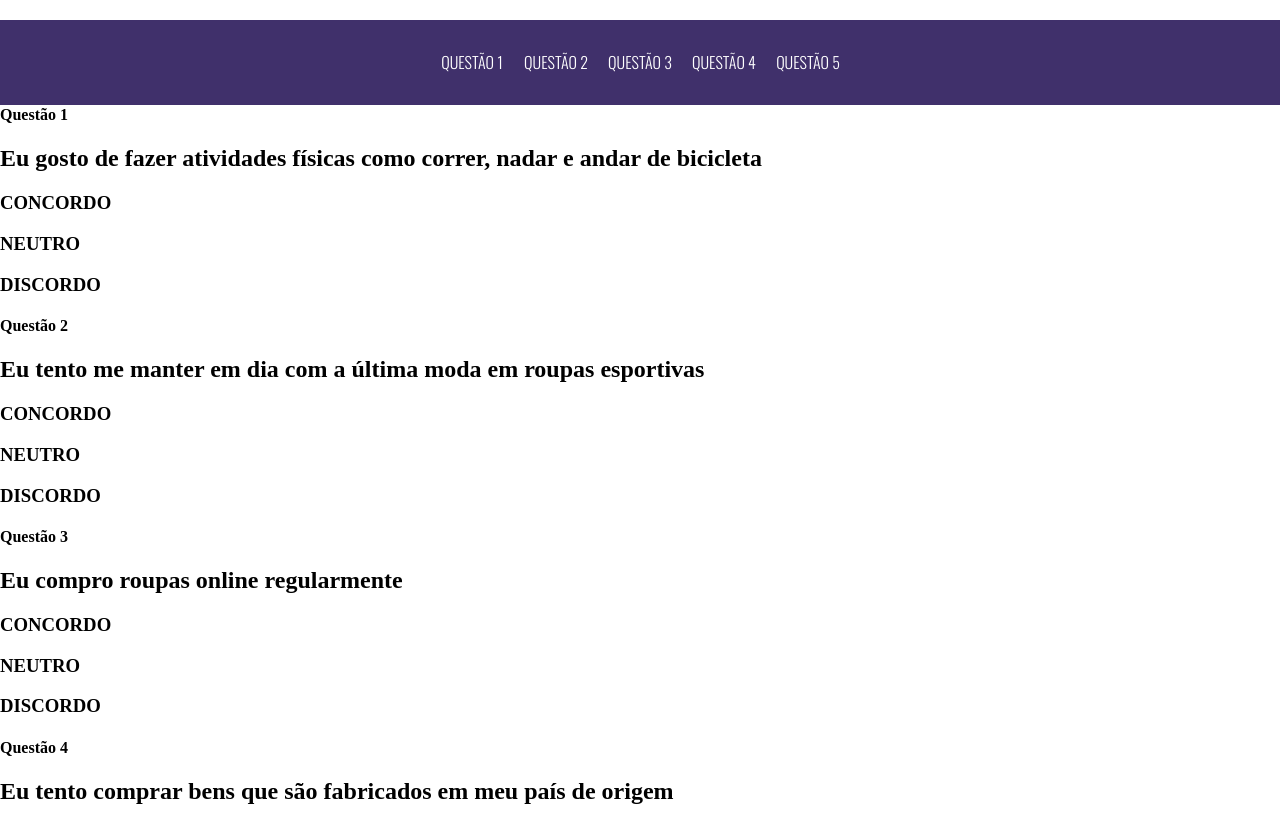
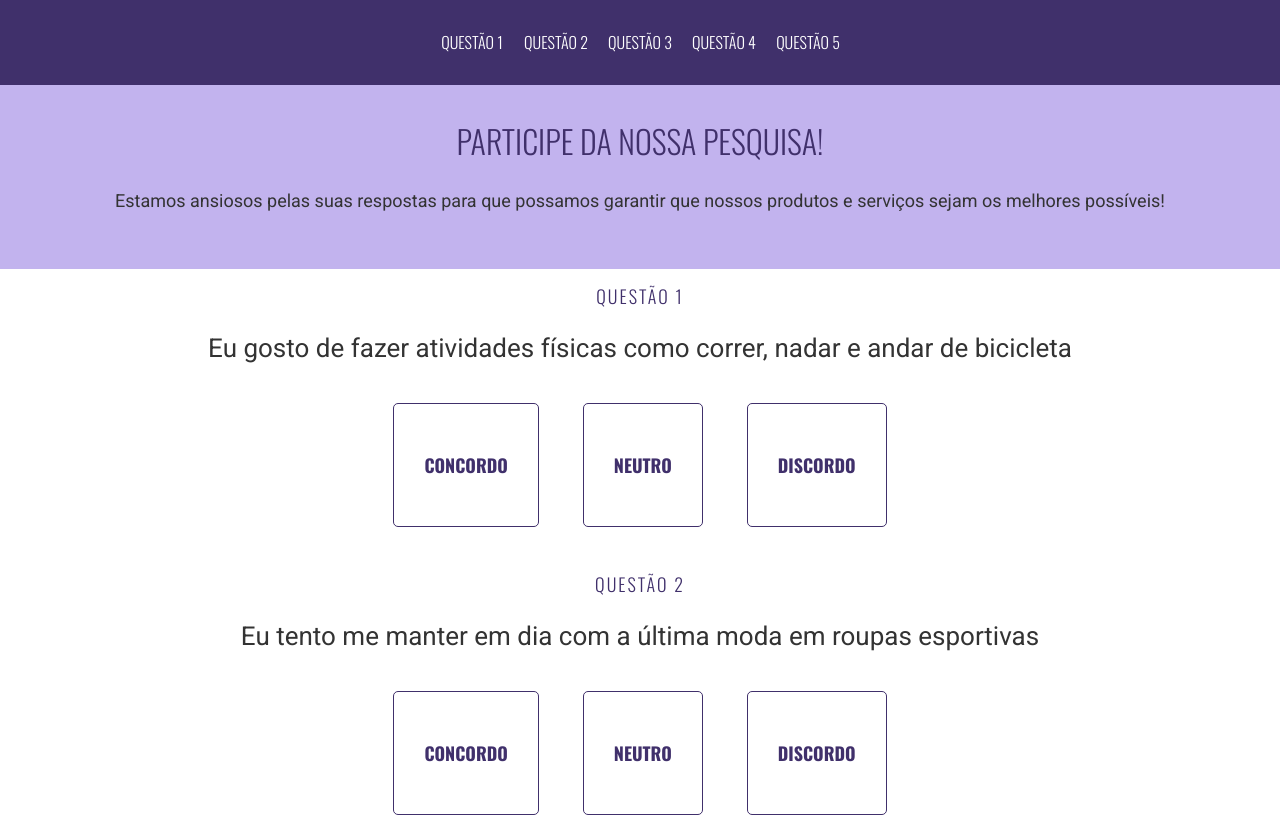
Before and after one commit to allvesdev/pages_from_scratch, a plain HTML site: page pesquisa_1/index.html in a window 1280 px wide. Shown: the top 818 px of the page. Drawn offline with nearby package versions, Linux system fonts and the light colour scheme.

Commit message:
css finished

```diff
--- a/pesquisa_1/css/style.css
+++ b/pesquisa_1/css/style.css
@@ -3,8 +3,8 @@ body {
 }
 
 header {
-    background-color: #40306B;
-    border-bottom: 1px solid #40306B;
+  background-color: #40306b;
+  border-bottom: 1px solid #40306b;
   position: fixed;
   width: 100%;
   z-index: 10;
@@ -17,7 +17,7 @@ ul {
 }
 
 li {
-    font-family: 'Oswald', sans-serif;
+  font-family: "Oswald", sans-serif;
   font-size: 16px;
   font-weight: 300;
   text-transform: uppercase;
@@ -31,10 +31,87 @@ a {
 }
 
 a:hover {
-    color: #C2B3EE;
+  color: #c2b3ee;
 }
 
 a:visited {
-    color: #C2B3EE;
+  color: #c2b3ee;
   text-decoration-line: none;
 }
+
+h1 {
+  color: #40306b;
+  font-family: "Oswald", sans-serif;
+  font-size: 32px;
+  font-weight: 300;
+  text-transform: uppercase;
+}
+
+h2 {
+  color: #333;
+  font-family: "Roboto", sans-serif;
+  font-size: 26px;
+  font-weight: 100;
+  margin: 0 auto 20px auto;
+}
+
+h3 {
+  color: #40306b;
+  font-family: "Oswald", sans-serif;
+  font-size: 18px;
+  text-align: center;
+  font-weight: 700;
+  text-transform: uppercase;
+  padding: 30px;
+}
+
+h4 {
+  color: #40306b;
+  font-family: "Oswald", sans-serif;
+  font-size: 18px;
+  font-weight: 300;
+  letter-spacing: 2px;
+  text-transform: uppercase;
+  text-align: center;
+}
+
+p {
+  color: #333;
+  font-family: "Roboto", sans-serif;
+  font-size: 18px;
+}
+
+footer {
+  background-color: #c2b3ee;
+  text-align: center;
+  padding: 1px;
+  margin-top: 60px;
+}
+
+.pesquisa {
+  background-color: #c2b3ee;
+  box-sizing: border-box;
+  padding: 40px;
+  text-align: center;
+  width: 100%;
+  position: relative;
+  top: 50px;
+}
+
+.questao {
+  text-align: center;
+  position: relative;
+  top: 40px;
+}
+
+.resposta {
+  border: 1px solid #40306b;
+  border-radius: 5px;
+  margin: 20px;
+  display: inline-block;
+}
+
+.resposta:hover {
+  background: #c2b3ee;
+  color: #fff;
+}
--- a/pesquisa_1/index.html
+++ b/pesquisa_1/index.html
@@ -6,6 +6,12 @@
     <meta http-equiv="X-UA-Compatible" content="IE=edge" />
     <meta name="viewport" content="width=device-width, initial-scale=1.0" />
     <title>Participe da nossa pesquisa</title>
+    <link rel="preconnect" href="https://fonts.googleapis.com" />
+    <link rel="preconnect" href="https://fonts.gstatic.com" crossorigin />
+    <link
+      href="https://fonts.googleapis.com/css2?family=Roboto&display=swap"
+      rel="stylesheet"
+    />
     <link
       href="https://fonts.googleapis.com/css?family=Oswald:300,700|Varela+Round"
       rel="stylesheet"
@@ -26,7 +32,7 @@
       </nav>
     </header>
 
-    <section>
+    <section class="pesquisa">
       <h1>PARTICIPE DA NOSSA PESQUISA!</h1>
       <p>
         Estamos ansiosos pelas suas respostas para que possamos garantir que
@@ -35,8 +41,8 @@
     </section>
 
     <main>
-      <section>
-        <h4 id="q1" class="questao">Questão 1</h4>
+      <section class="questao">
+        <h4 id="q1">Questão 1</h4>
         <h2>
           Eu gosto de fazer atividades físicas como correr, nadar e andar de
           bicicleta
@@ -55,8 +61,8 @@
         </div>
       </section>
 
-      <section>
-        <h4 id="q2" class="questao">Questão 2</h4>
+      <section class="questao">
+        <h4 id="q2">Questão 2</h4>
         <h2>
           Eu tento me manter em dia com a última moda em roupas esportivas
         </h2>
@@ -74,7 +80,7 @@
         </div>
       </section>
 
-      <section>
+      <section class="questao">
         <h4 id="q3">Questão 3</h4>
         <h2>Eu compro roupas online regularmente</h2>
 
@@ -91,7 +97,7 @@
         </div>
       </section>
 
-      <section>
+      <section class="questao">
         <h4 id="q4">Questão 4</h4>
         <h2>Eu tento comprar bens que são fabricados em meu país de origem</h2>
 
@@ -108,7 +114,7 @@
         </div>
       </section>
 
-      <section>
+      <section class="questao">
         <h4 id="q5">Questão 5</h4>
         <h2>
           Eu me inspiro em atletas famosos quando tento escolher o que vestir ao
```
Lines whose indentation alone changed are shown as unchanged.
